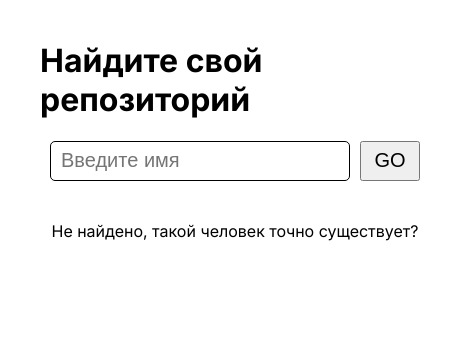
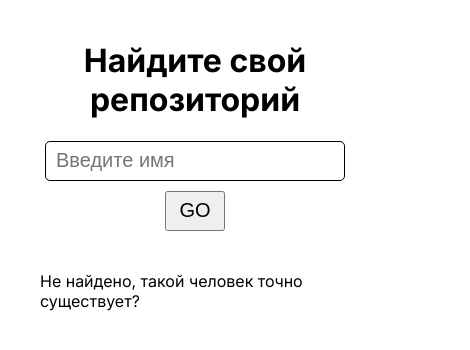
Before and after one commit to thebestgirlever/find-gh, a React (Create React App) app: page / in a window 390 px wide. Shown: the top 350 px of the page, 470 px wide, since content can reach past the window. Built offline with nearby package versions, Linux system fonts and the light colour scheme.

Commit message:
fixed css for adaptive layout

```diff
--- a/src/App.module.css
+++ b/src/App.module.css
@@ -1,6 +1,10 @@
+h1 {
+    text-align: center;
+}
 .root {
     display: flex;
     flex-direction: column;
+    box-sizing: border-box;
     align-items: center;
     width: 100%;
     height: 100vh;
@@ -21,18 +25,18 @@
     gap: 20px;
 }
 
-@media (max-width: 1400px) {
+@media (max-width: 1420px) {
     .container {
         grid-template-columns: repeat(3, 1fr);
     }
 }
 
-@media (max-width: 1000px) {
+@media (max-width: 1080px) {
     .container {
         grid-template-columns: repeat(2, 1fr);
     }
 }
-@media (max-width: 650px) {
+@media (max-width: 730px) {
     .container {
         grid-template-columns: repeat(1, 1fr);
     }
--- a/src/components/Card.module.css
+++ b/src/components/Card.module.css
@@ -1,7 +1,7 @@
 
 .card {
     padding: 10px 15px;
-    width: 300px;
+    width: 280px;
     min-height: 100px;
     display: flex;
     flex-direction: column;
--- a/src/components/SearchBar.module.css
+++ b/src/components/SearchBar.module.css
@@ -1,5 +1,7 @@
 .block {
     display: flex;
+    justify-content: center;
+    align-items: center;
     gap: 10px;
 }
 
@@ -22,3 +24,10 @@
     align-items: center;
     cursor: pointer;
 }
+
+@media (max-width: 730px) {
+    .block{
+        flex-direction: column;
+
+    }
+}
```
